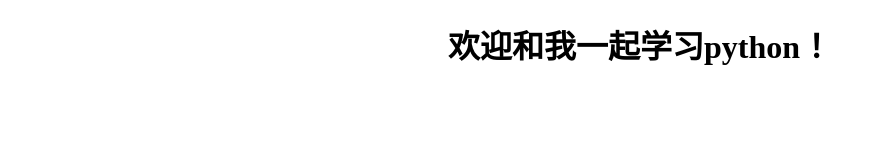
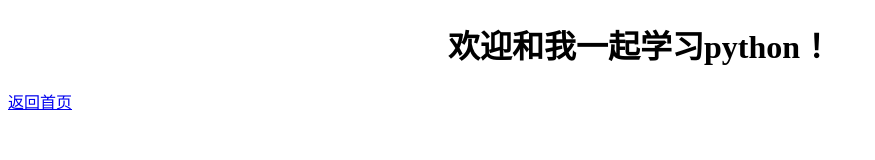
Before and after one commit to LearnerYu3/LearnerYu3.github.io, a plain HTML site: page learnpython.html in a window 1280 px wide. Shown: the whole page, without its empty margins (0-875 px from the left). Drawn offline with Linux system fonts and the light colour scheme.

Commit message:
first modification

```diff
--- a/learnpython.html
+++ b/learnpython.html
@@ -8,5 +8,8 @@
         <div style="text-align:center">
             <h1>欢迎和我一起学习python！</h1>
         </div>
+        <div class="navigation">
+            <a href="index.html">返回首页</a>
+        </div>
     </body>
 </html>
```
